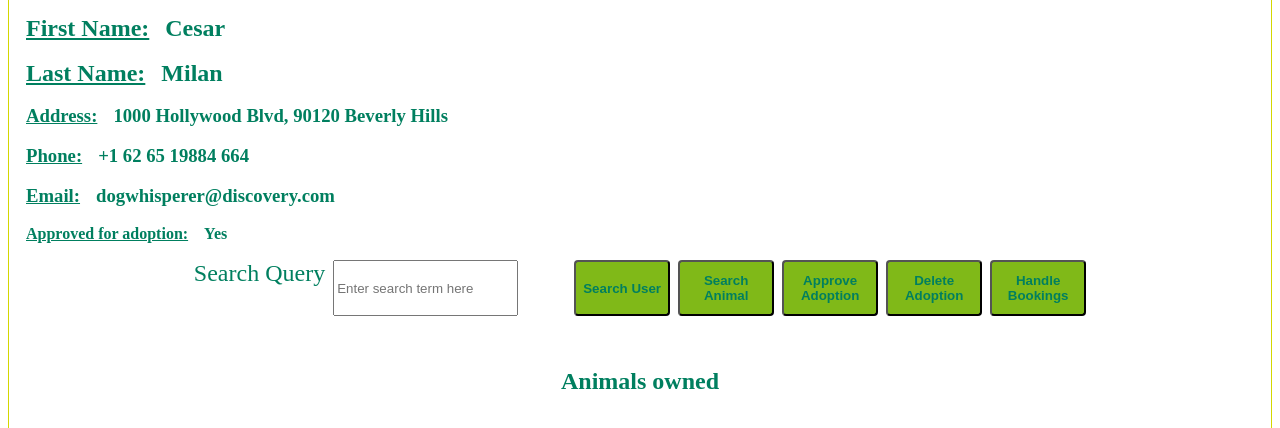
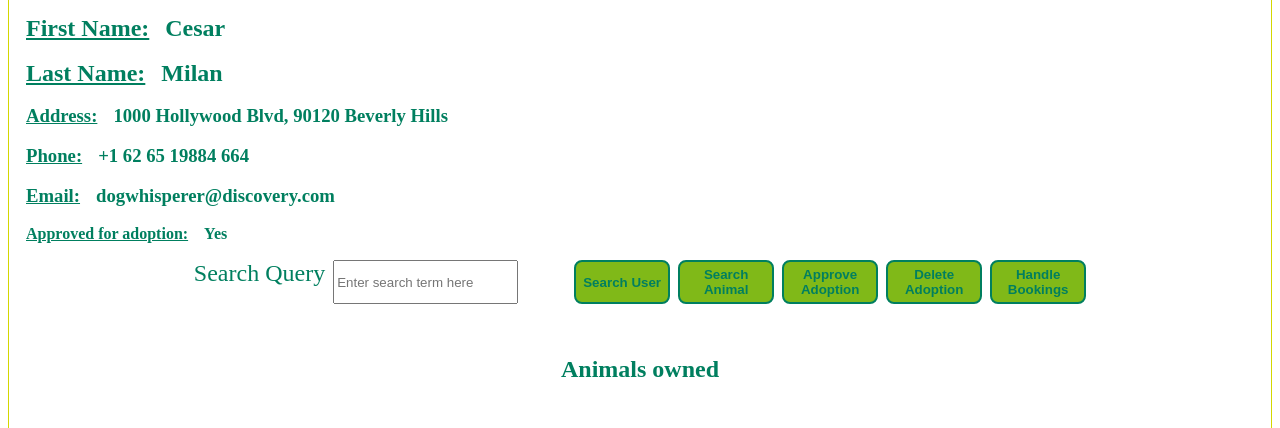
Before and after one commit to El-Grupo-Cinco/animal-shelter, a plain HTML site: page frontend/user.html in a window 1280 px wide. Shown: the part 110-538 px from the top of the page. Drawn offline with Linux system fonts and the light colour scheme; a web font is replaced by a local one.

Commit message:
added common style.css

```diff
--- a/frontend/css/style.css
+++ b/frontend/css/style.css
@@ -4,7 +4,8 @@ button {
         background-color: #80B918;
         color: #007F5F;
         font-weight: bold;
-        border-radius: 0.25rem;
+        border-radius: 0.5rem;
         width: 6rem;
-        height: 3.5rem;
+        height: 2.75rem;
+        border: 2px solid #007F5F;
 }
```
